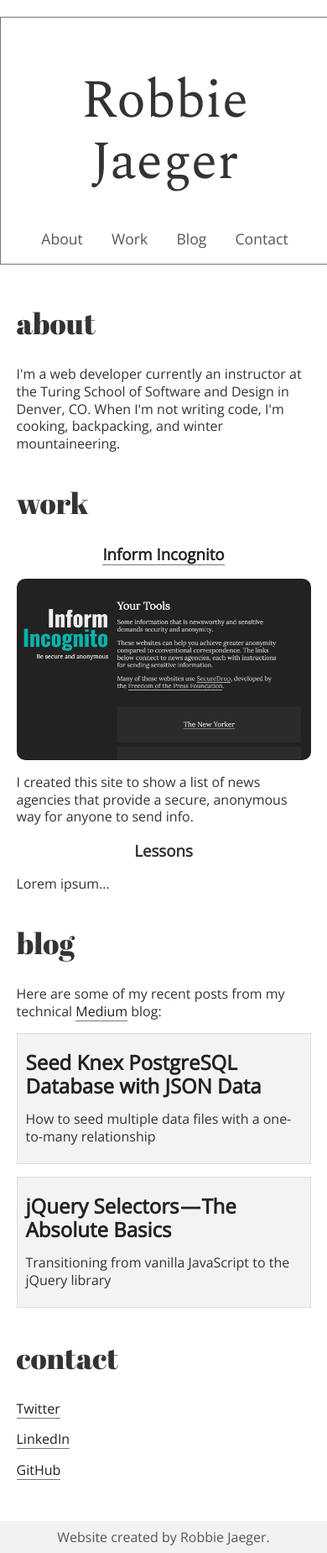
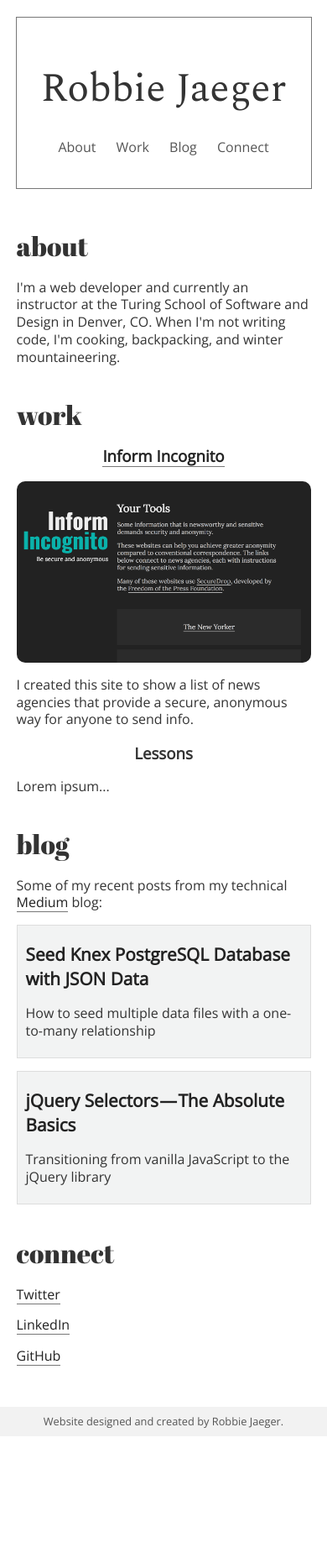
Before and after one commit to robbiejaeger/personal-site, a website: page public/index.html in a window 390 px wide. Shown: the whole page at 84% size. After the commit the page ends 1710 px from the top, so only its background shows below. Drawn offline with nearby package versions, Linux system fonts and the light colour scheme.

Commit message:
Make responsive for small devices

```diff
--- a/public/css/media-queries.css
+++ b/public/css/media-queries.css
@@ -1,7 +1,7 @@
-@media screen and (max-width: 650px) {
+@media screen and (max-width: 700px) {
   header {
     margin: 20px auto 50px auto;
-    padding: 20px;
+    padding: 25px 0px 40px 0px;
     width: 90%;
   }
 
@@ -9,3 +9,33 @@
     width: 90%;
   }
 }
+
+@media screen and (max-width: 500px) {
+  h1 {
+    font-size: 3em;
+  }
+
+  nav a {
+    font-size: 1em;
+    margin: 0 10px;
+  }
+
+  h2 {
+    font-size: 2em;
+  }
+
+  .blog-post a {
+    font-size: 1.3em;
+    line-height: 1.4;
+  }
+
+  footer p {
+    font-size: 0.8em;
+  }
+}
+
+@media screen and (max-width: 350px) {
+  h1 {
+    font-size: 2.5em;
+  }
+}
--- a/public/css/styles.css
+++ b/public/css/styles.css
@@ -23,6 +23,7 @@ h2 {
   font-family: 'Abril Fatface', cursive;
   font-size: 2.2em;
   font-weight: 100;
+  margin-bottom: 20px;
 }
 
 h3 {
@@ -93,6 +94,7 @@ article a:hover {
 .blog-post a {
   font-size: 1.5em;
   font-weight: 800;
+  line-height: 1.3;
   border-bottom: 2px solid transparent;
   transition: border 0.2s ease;
 }
@@ -114,4 +116,5 @@ footer {
 
 footer p {
   margin: 0;
+  font-size: 0.9em;
 }
--- a/public/index.html
+++ b/public/index.html
@@ -15,7 +15,7 @@
         <a href="#about">About</a>
         <a href="#work">Work</a>
         <a href="#blog">Blog</a>
-        <a href="#contact">Contact</a>
+        <a href="#contact">Connect</a>
       </nav>
     </header>
 
@@ -23,7 +23,7 @@
       <article class="large-section" id="about">
         <h2>about</h2>
         <p>
-          I'm a web developer currently an instructor at the Turing School of Software and Design
+          I'm a web developer and currently an instructor at the Turing School of Software and Design
           in Denver, CO. When I'm not writing code, I'm cooking, backpacking, and winter mountaineering.
         </p>
       </article>
@@ -47,7 +47,7 @@
 
       <article class="large-section" id="blog">
         <h2>blog</h2>
-        <p>Here are some of my recent posts from my technical <a href="https://medium.com/@jaeger.rob" target="_blank">Medium</a> blog:</p>
+        <p>Some of my recent posts from my technical <a href="https://medium.com/@jaeger.rob" target="_blank">Medium</a> blog:</p>
 
         <article class="blog-post">
           <a href="https://medium.com/@jaeger.rob/seed-knex-postgresql-database-with-json-data-3677c6e7c9bc" target="_blank">Seed Knex PostgreSQL Database with JSON Data</a>
@@ -61,7 +61,7 @@
       </article>
 
       <article class="large-section" id="contact">
-        <h2>contact</h2>
+        <h2>connect</h2>
         <p><a href="https://twitter.com/robbie_jaeger" target="_blank">Twitter</a></p>
         <p><a href="https://www.linkedin.com/in/robertjaeger0/" target="_blank">LinkedIn</a></p>
         <p><a href="https://github.com/robbiejaeger" target="_blank">GitHub</a></p>
@@ -69,7 +69,7 @@
     </section>
 
     <footer>
-      <p>Website created by Robbie Jaeger.</p>
+      <p>Website designed and created by Robbie Jaeger.</p>
     </footer>
   </body>
 </html>
```
